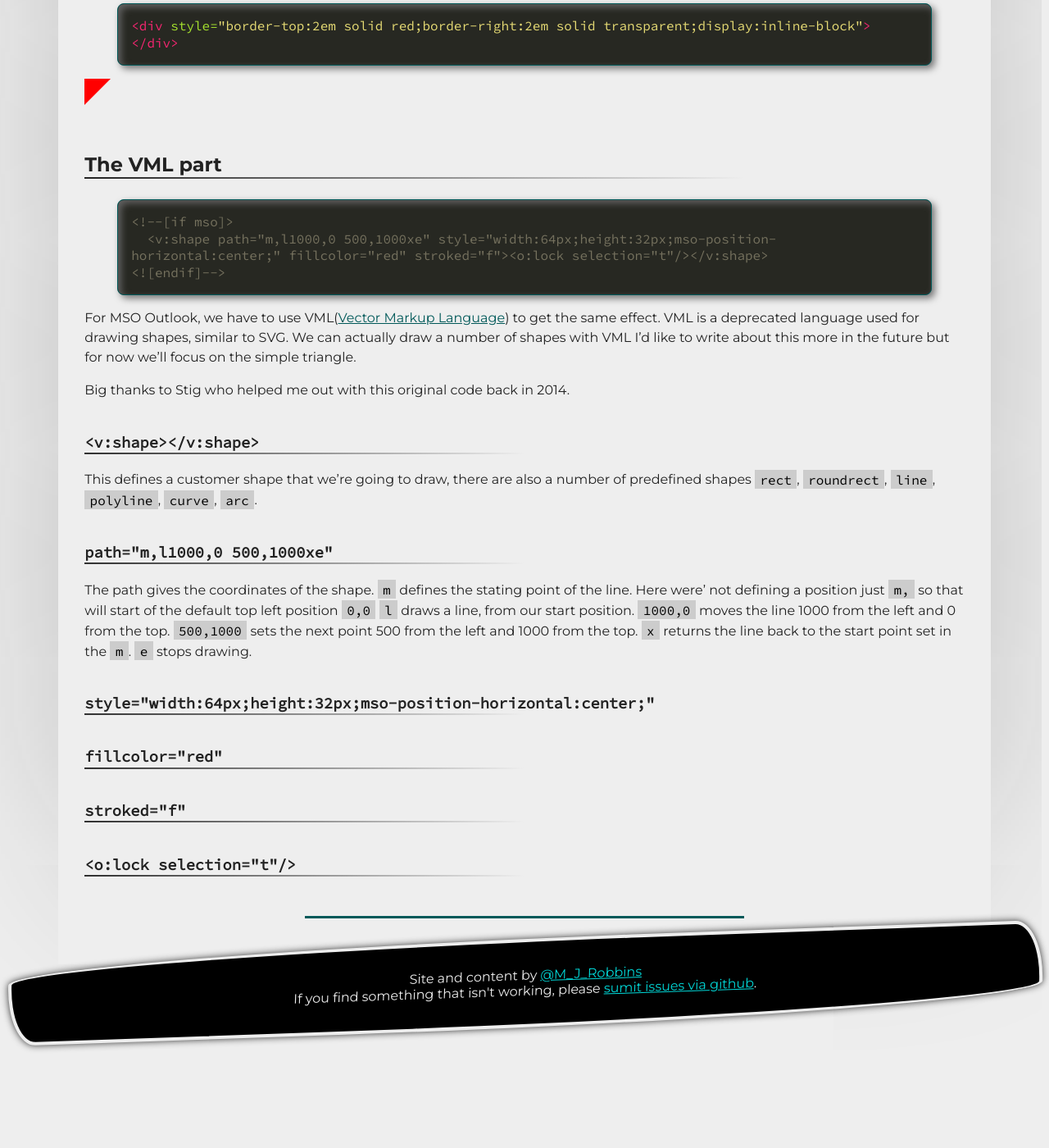
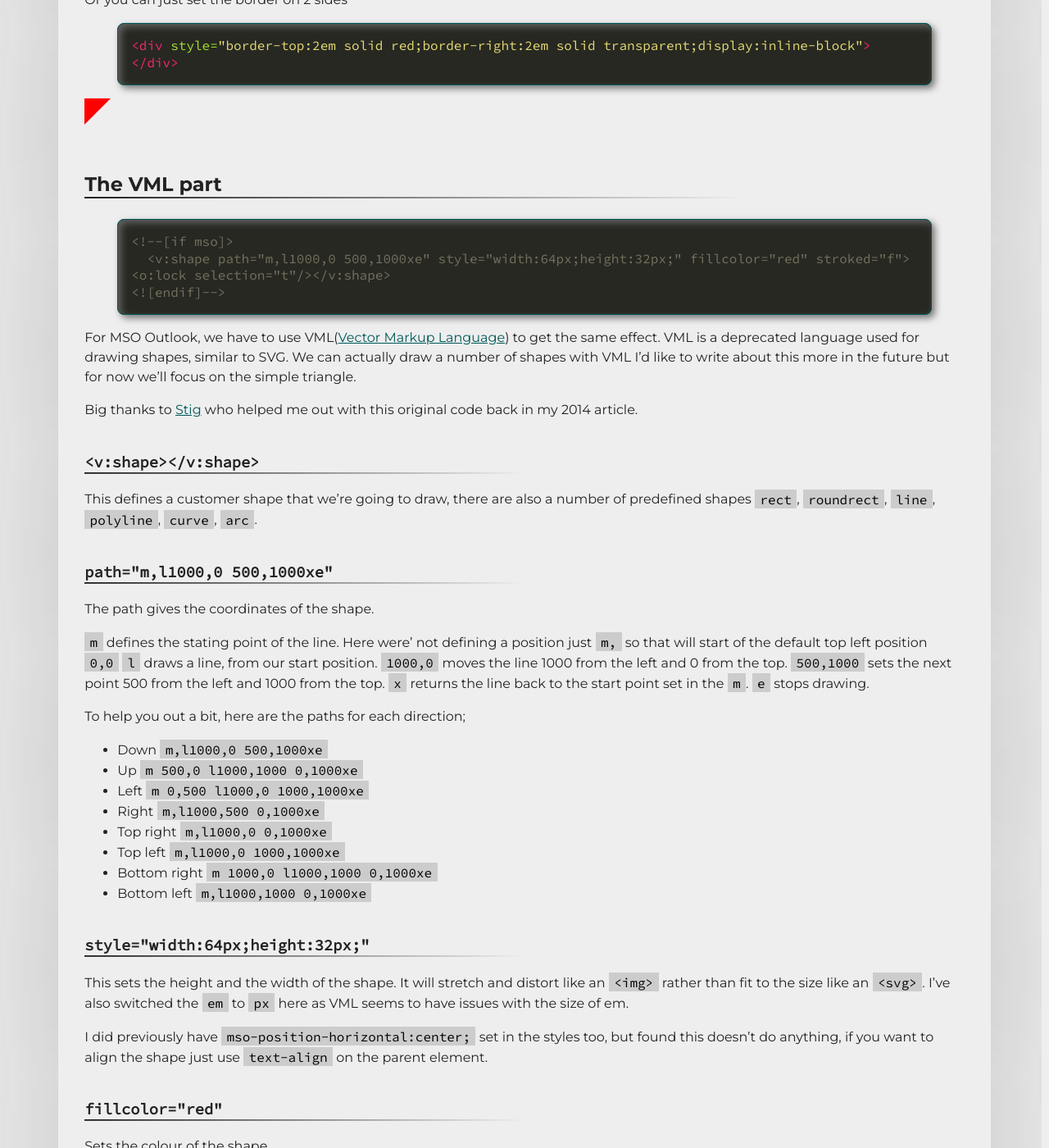
Before and after one commit to M-J-Robbins/good-email-code, a Jekyll site: the page built from email-enhancements/css-triangles.md, in a window 1280 px wide and 1400 px high, scrolled down 1486 px. Shown: the whole window at 82% size. Built offline with Jekyll 4.4.1, drawn with Linux system fonts in a browser that asks for light colours; our own code applies the rules of GitHub Pages for plain Markdown files; a script that is not in the unit is left out; before the commit the page ends 2780 px from its top, so only the background shows below that; some of the changed text lies outside the part shown.

Commit message:
Update css-triangles.md

```diff
--- a/email-enhancements/css-triangles.md
+++ b/email-enhancements/css-triangles.md
@@ -1,12 +1,13 @@
 # CSS triangles
 I originally wrote about this back in 2014 on my old site. So reposting with some small updates.
 
-Essentially this is exactly as it sounds, a triangle shape made from CSS.
+Essentially this is exactly as it sounds, a triangle shape made from CSS (or VML for Outlook).  They come up occasionally in designs and this saves using an image.
+
 ## The code
 {% highlight html %}
 <div style="border:2em solid transparent;border-top-color:red;border-bottom:none;display:inline-block"></div>
 <!--[if mso]>
-  <v:shape path="m,l1000,0 500,1000xe" style="width:64px;height:32px;mso-position-horizontal:center;" fillcolor="red" stroked="f"><o:lock selection="t"/></v:shape>
+  <v:shape path="m,l1000,0 500,1000xe" style="width:64px;height:32px;" fillcolor="red" stroked="f"><o:lock selection="t"/></v:shape>
 <![endif]-->
 {% endhighlight %}
 
@@ -41,30 +42,48 @@ Or you can just set the border on 2 sides
 ##  The VML part
 {% highlight html %}
 <!--[if mso]>
-  <v:shape path="m,l1000,0 500,1000xe" style="width:64px;height:32px;mso-position-horizontal:center;" fillcolor="red" stroked="f"><o:lock selection="t"/></v:shape>
+  <v:shape path="m,l1000,0 500,1000xe" style="width:64px;height:32px;" fillcolor="red" stroked="f"><o:lock selection="t"/></v:shape>
 <![endif]-->
 {% endhighlight %}
 
 For MSO Outlook, we have to use VML([Vector Markup Language](https://docs.microsoft.com/en-us/windows/win32/vml/web-workshop---specs---standards----introduction-to-vector-markup-language--vml-)) to get the same effect.  VML is a deprecated language used for drawing shapes, similar to SVG.  We can actually draw a number of shapes with VML I'd like to write about this more in the future but for now we'll focus on the simple triangle.
 
 
-Big thanks to Stig who helped me out with this original code back in 2014.
+Big thanks to [Stig](https://twitter.com/stigm) who helped me out with this original code back in my 2014 article.
 
 ### `<v:shape></v:shape>`
 This defines a customer shape that we're going to draw, there are also a number of predefined shapes `rect`, `roundrect`, `line`, `polyline`, `curve`, `arc`.
 
 ### `path="m,l1000,0 500,1000xe"`
-The path gives the coordinates of the shape. `m` defines the stating point of the line. Here were' not defining a position just `m,` so that will start of the default top left position `0,0`
+The path gives the coordinates of the shape.
+
+`m` defines the stating point of the line. Here were' not defining a position just `m,` so that will start of the default top left position `0,0`
 `l` draws a line, from our start position.
 `1000,0` moves the line 1000 from the left and 0 from the top.
 `500,1000` sets the next point 500 from the left and 1000 from the top.
 `x` returns the line back to the start point set in the `m`.
 `e` stops drawing.
 
-### `style="width:64px;height:32px;mso-position-horizontal:center;"`
+To help you out a bit, here are the paths for each direction;
+* Down `m,l1000,0 500,1000xe`
+* Up `m 500,0 l1000,1000 0,1000xe`
+* Left `m 0,500 l1000,0 1000,1000xe`
+* Right `m,l1000,500 0,1000xe`
+* Top right `m,l1000,0 0,1000xe`
+* Top left `m,l1000,0 1000,1000xe`
+* Bottom right `m 1000,0 l1000,1000 0,1000xe`
+* Bottom left `m,l1000,1000 0,1000xe`
+
+### `style="width:64px;height:32px;"`
+This sets the height and the width of the shape. It will stretch and distort like an `<img>` rather than fit to the size like an `<svg>`.  I've also switched the `em` to `px` here as VML seems to have issues with the size of em.
+
+I did previously have `mso-position-horizontal:center;` set in the styles too, but found this doesn't do anything, if you want to align the shape just use `text-align` on the parent element.
 
 ### `fillcolor="red"`
+Sets the colour of the shape.
 
 ### `stroked="f"`
+This turns the default stroke off.  If you want to use a stroke you can add a [VML Stroke Element](https://docs.microsoft.com/en-us/windows/win32/vml/msdn-online-vml-stroke-element).
 
 ### `<o:lock selection="t"/>`
+This makes the shape not selectable.  Personally I find the naming is a little confusing here, setting it to true so it's not selectable, but I believe the logic here is saying lock selection true.
```
